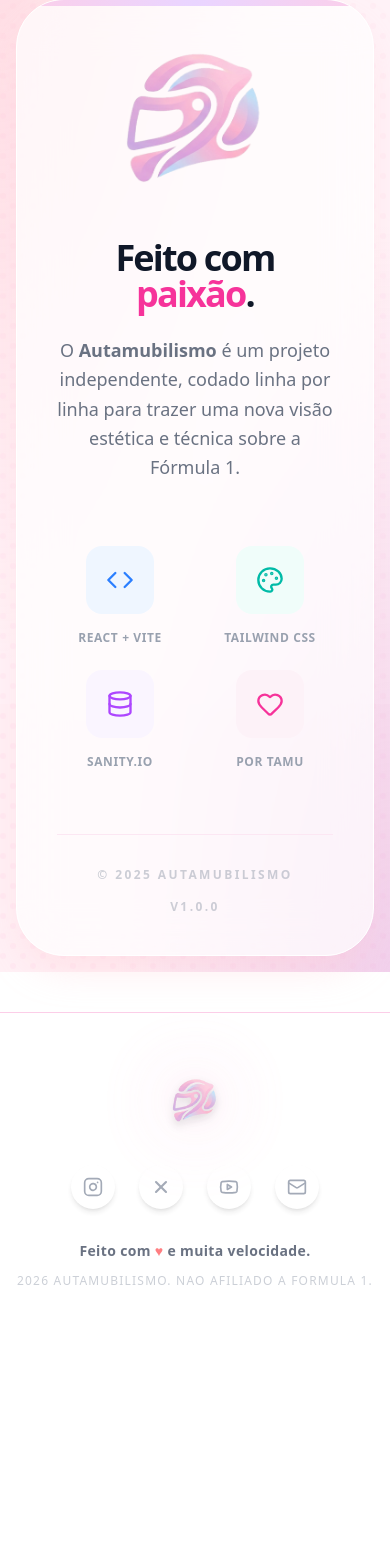
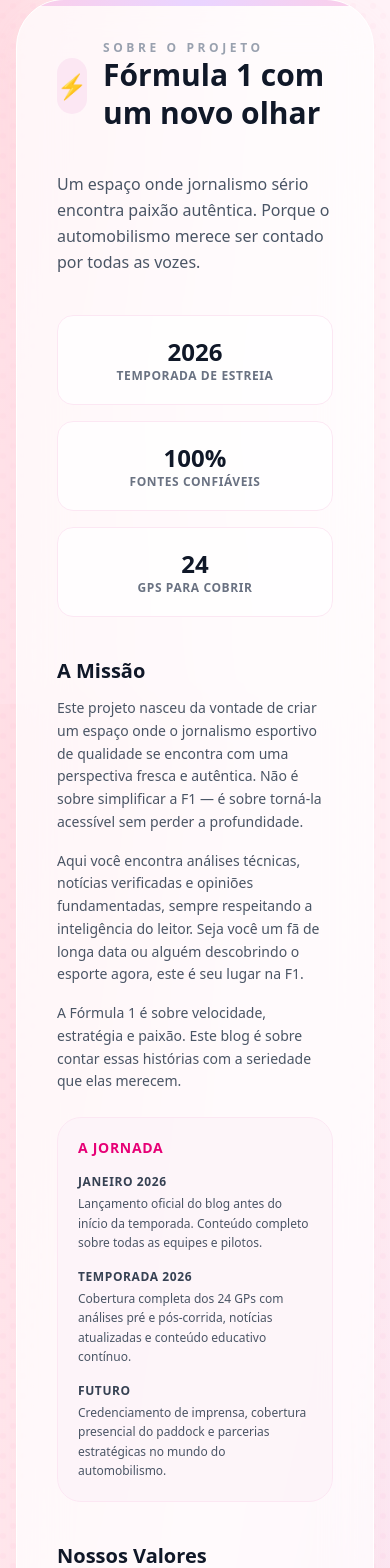
Before and after one commit to autamubilismo/autamubilismo, a Next.js app: page /credits in a window 390 px wide. Shown: the part 140-1708 px from the top of the page. Before the commit the page ends 1493 px from the top, so only its background shows below. Built offline with nearby package versions, Linux system fonts and the light colour scheme.

Commit message:
home fixed

```diff
--- a/app/credits/page.jsx
+++ b/app/credits/page.jsx
@@ -1,11 +1,10 @@
 'use client';
 
-import { Heart, Code, Palette, Database, ChevronLeft, Terminal } from 'lucide-react';
+import { ChevronLeft } from 'lucide-react';
 import Link from 'next/link';
 import { useTheme } from '@/components/layout/ThemeContext';
 
-// --- COMPONENTE INTERNO: BackButton ---
-const BackButton = ({ to = "/", theme }) => {
+const BackButton = ({ to = '/', theme }) => {
   const isLight = theme === 'light';
   return (
     <Link
@@ -27,7 +26,6 @@ const CreditsPage = () => {
   const resolvedTheme = theme || 'light';
   const isLight = resolvedTheme === 'light';
 
-  // --- BACKGROUNDS ---
   const lightPattern = {
     backgroundColor: '#FFF0F5',
     backgroundImage: `
@@ -44,100 +42,223 @@ const CreditsPage = () => {
       linear-gradient(90deg, rgba(189, 0, 255, 0.03) 1px, transparent 1px),
       radial-gradient(at 50% 0%, rgba(189, 0, 255, 0.15) 0px, transparent 70%)
     `,
-    backgroundSize: '40px 40px, 40px 40px, 100% 100%'
+    backgroundSize: '40px 40px, 40px 40px, 100% 100%',
   };
 
-  // --- CLASSES CSS ---
   const cardClass = isLight
     ? 'bg-white/70 backdrop-blur-xl border border-white shadow-[0_20px_40px_-12px_rgba(255,192,203,0.4)]'
     : 'bg-[#121217]/60 backdrop-blur-xl border border-white/5 hover:border-cyan-500/30 shadow-[0_0_40px_rgba(0,0,0,0.5)]';
 
-  // Lógica para remover o dourado e estilizar
-  const helmetFilterClass = isLight
-    // Light: Grayscale -> Sepia -> Hue Rotate (para rosa) -> Saturação suave
-    ? 'grayscale(100%) sepia(100%) hue-rotate(290deg) saturate(150%) brightness(110%) drop-shadow-[0_10px_20px_rgba(255,182,193,0.6)]'
-    // Dark: Grayscale (vira prata) -> Brilho aumentado -> Glow Ciano
-    : 'grayscale(100%) brightness(130%) drop-shadow-[0_0_20px_rgba(0,255,242,0.6)]';
+  const stats = [
+    { value: '2026', label: 'Temporada de Estreia' },
+    { value: '100%', label: 'Fontes Confiáveis' },
+    { value: '24', label: 'GPs para Cobrir' },
+  ];
+
+  const values = [
+    {
+      icon: '🎯',
+      title: 'Credibilidade',
+      text: 'Todas as informações são verificadas e creditadas. Trabalhamos com fontes oficiais e respeitadas no mundo do automobilismo.',
+    },
+    {
+      icon: '🔍',
+      title: 'Transparência',
+      text: 'Diferenciamos claramente notícia de opinião. Você sempre sabe quando é fato e quando é análise pessoal.',
+    },
+    {
+      icon: '💬',
+      title: 'Comunidade',
+      text: 'Este espaço é para todos os fãs de F1. Debates respeitosos, opiniões diversas e paixão compartilhada pelo esporte.',
+    },
+    {
+      icon: '📚',
+      title: 'Educação',
+      text: 'Da terminologia técnica aos circuitos históricos, tornamos o complexo mundo da F1 compreensível para todos.',
+    },
+  ];
+
+  const journey = [
+    {
+      title: 'Janeiro 2026',
+      text: 'Lançamento oficial do blog antes do início da temporada. Conteúdo completo sobre todas as equipes e pilotos.',
+    },
+    {
+      title: 'Temporada 2026',
+      text: 'Cobertura completa dos 24 GPs com análises pré e pós-corrida, notícias atualizadas e conteúdo educativo contínuo.',
+    },
+    {
+      title: 'Futuro',
+      text: 'Credenciamento de imprensa, cobertura presencial do paddock e parcerias estratégicas no mundo do automobilismo.',
+    },
+  ];
+
+  const features = [
+    '📰 Notícias: Atualizações verificadas de fontes confiáveis como F1.com, FIA, Autosport e The Race.',
+    '✍️ Artigos: Análises aprofundadas, opiniões fundamentadas e discussões sobre os temas mais relevantes da temporada.',
+    '🏎️ Informações Completas: Perfis de pilotos e equipes, guia de circuitos, calendário detalhado, classificação atualizada e muito mais.',
+    '📖 Glossário F1: Toda a terminologia do esporte explicada de forma clara — de DRS a undercut.',
+    '💬 Fanzone: Espaço para a comunidade votar, participar e interagir. Sua voz importa aqui.',
+    '🎬 Multimídia: Galeria de fotos, vídeos e conteúdo visual para complementar as análises.',
+  ];
 
   return (
     <div
       className="min-h-screen p-4 md:p-8 animate-in fade-in slide-in-from-bottom-4 duration-700 font-sans flex flex-col"
       style={isLight ? lightPattern : darkPattern}
     >
-
-      {/* Luz de Fundo Decorativa */}
       <div className="fixed inset-0 z-0 pointer-events-none overflow-hidden mix-blend-screen">
-         <div className={`absolute top-[-20%] left-[-10%] w-[800px] h-[800px] rounded-full blur-[120px] opacity-20 ${isLight ? 'bg-pink-200' : 'bg-[#bd00ff]/30 animate-pulse'}`} />
-         <div className={`absolute bottom-[-20%] right-[-10%] w-[600px] h-[600px] rounded-full blur-[100px] opacity-20 ${isLight ? 'bg-purple-200' : 'bg-[#00fff2]/20 animate-pulse'}`} />
+        <div
+          className={`absolute top-[-20%] left-[-10%] w-[800px] h-[800px] rounded-full blur-[120px] opacity-20 ${
+            isLight ? 'bg-pink-200' : 'bg-[#bd00ff]/30 animate-pulse'
+          }`}
+        />
+        <div
+          className={`absolute bottom-[-20%] right-[-10%] w-[600px] h-[600px] rounded-full blur-[100px] opacity-20 ${
+            isLight ? 'bg-purple-200' : 'bg-[#00fff2]/20 animate-pulse'
+          }`}
+        />
       </div>
 
       <div className="relative z-10 w-full max-w-7xl mx-auto flex-1 flex flex-col">
         <BackButton to="/" theme={resolvedTheme} />
 
         <div className="flex-1 flex items-center justify-center">
-          <div className={`max-w-3xl w-full p-10 md:p-20 rounded-[3rem] text-center relative overflow-hidden group ${cardClass}`}>
+          <div className={`max-w-4xl w-full p-10 md:p-16 rounded-[3rem] relative overflow-hidden group ${cardClass}`}>
+            <div
+              className={`absolute top-0 left-0 w-full h-1.5 ${
+                isLight
+                  ? 'bg-gradient-to-r from-pink-200 via-purple-200 to-pink-200'
+                  : 'bg-gradient-to-r from-cyan-500 via-fuchsia-500 to-cyan-500'
+              }`}
+            />
 
-              {/* Elementos Decorativos Internos */}
-              <div className={`absolute top-0 left-0 w-full h-1.5 ${isLight ? 'bg-gradient-to-r from-pink-200 via-purple-200 to-pink-200' : 'bg-gradient-to-r from-cyan-500 via-fuchsia-500 to-cyan-500'}`} />
-
-              {/* CAPACETE CENTRALIZADO (Com filtros aplicados) */}
-              <div className="flex justify-center mb-10 relative z-10">
-                  <div className={`relative transition-transform duration-700 group-hover:scale-110 group-hover:rotate-3`}>
-                    <img
-                        src="/img/web/helmet.png"
-                        alt="Capacete Autamubilismo"
-                        onError={(e) => {
-                          e.target.onerror = null;
-                          e.target.src = "https://cdn-icons-png.flaticon.com/512/2088/2088289.png";
-                        }}
-                        style={{ filter: helmetFilterClass }} // Aplica o filtro aqui
-                        className="w-40 h-40 md:w-52 md:h-52 object-contain"
-                    />
-                  </div>
+            <div className="relative z-10 flex flex-col gap-10">
+              <div className="flex items-center gap-4">
+                <div
+                  className={`w-14 h-14 rounded-2xl flex items-center justify-center text-2xl ${
+                    isLight ? 'bg-pink-100 text-pink-600' : 'bg-white/10 text-cyan-200'
+                  }`}
+                >
+                  ⚡
+                </div>
+                <div>
+                  <p className={`text-xs font-black uppercase tracking-[0.3em] ${isLight ? 'text-gray-400' : 'text-gray-500'}`}>
+                    Sobre o Projeto
+                  </p>
+                  <h1 className={`text-3xl md:text-5xl font-black leading-tight ${isLight ? 'text-gray-900' : 'text-white'}`}>
+                    Fórmula 1 com um novo olhar
+                  </h1>
+                </div>
               </div>
 
-              <h1 className={`text-4xl md:text-6xl font-black mb-6 tracking-tighter leading-none ${isLight ? 'text-gray-900' : 'text-white drop-shadow-[0_0_10px_rgba(255,255,255,0.3)]'}`}>
-                  Feito com <span className={isLight ? "text-pink-500" : "text-fuchsia-400"}>paixão</span>.
-              </h1>
-
-              <p className={`text-lg md:text-xl mb-16 leading-relaxed font-medium max-w-2xl mx-auto ${isLight ? 'text-gray-500' : 'text-cyan-100/70'}`}>
-                  O <strong>Autamubilismo</strong> é um projeto independente, codado linha por linha para trazer uma nova visão estética e técnica sobre a Fórmula 1.
+              <p className={`text-base md:text-lg leading-relaxed max-w-3xl ${isLight ? 'text-gray-600' : 'text-cyan-100/80'}`}>
+                Um espaço onde jornalismo sério encontra paixão autêntica. Porque o automobilismo merece ser contado por todas as vozes.
               </p>
 
-              {/* Grid de Tecnologias */}
-              <div className="grid grid-cols-2 md:grid-cols-4 gap-6 mb-16">
-                  {[
-                    { icon: Code, label: "React + Vite", colorLight: "bg-blue-50 text-blue-500", colorDark: "bg-[#1a1a20] text-cyan-400 border-cyan-500/30" },
-                    { icon: Palette, label: "Tailwind CSS", colorLight: "bg-teal-50 text-teal-500", colorDark: "bg-[#1a1a20] text-teal-400 border-teal-500/30" },
-                    { icon: Database, label: "Sanity.io", colorLight: "bg-purple-50 text-purple-500", colorDark: "bg-[#1a1a20] text-purple-400 border-purple-500/30" },
-                    { icon: Heart, label: "Por Tamu", colorLight: "bg-pink-50 text-pink-500", colorDark: "bg-[#1a1a20] text-pink-400 border-pink-500/30" }
-                  ].map((item, idx) => (
-                    <div key={idx} className="flex flex-col items-center gap-4 group/tech">
-                      <div className={`p-5 rounded-2xl transition-all duration-300 group-hover/tech:-translate-y-2 group-hover/tech:shadow-lg ${isLight ? item.colorLight : `${item.colorDark} border shadow-[0_0_15px_rgba(0,0,0,0.2)]`}`}>
-                        <item.icon size={28} className={isLight ? "" : "drop-shadow-[0_0_5px_currentColor]"} />
+              <div className="grid grid-cols-1 sm:grid-cols-3 gap-4">
+                {stats.map((item) => (
+                  <div
+                    key={item.label}
+                    className={`rounded-2xl p-5 text-center ${
+                      isLight ? 'bg-white/70 border border-pink-100' : 'bg-black/30 border border-white/10'
+                    }`}
+                  >
+                    <div className={`text-2xl font-black ${isLight ? 'text-gray-900' : 'text-white'}`}>{item.value}</div>
+                    <div className={`text-xs font-bold uppercase tracking-wider ${isLight ? 'text-gray-500' : 'text-gray-400'}`}>
+                      {item.label}
+                    </div>
+                  </div>
+                ))}
+              </div>
+
+              <div className="grid grid-cols-1 lg:grid-cols-3 gap-6 items-start">
+                <div className="lg:col-span-2">
+                  <h2 className={`text-xl font-black mb-3 ${isLight ? 'text-gray-900' : 'text-white'}`}>A Missão</h2>
+                  <p className={`text-sm md:text-base leading-relaxed ${isLight ? 'text-gray-600' : 'text-cyan-100/80'}`}>
+                    Este projeto nasceu da vontade de criar um espaço onde o jornalismo esportivo de qualidade se encontra com uma perspectiva fresca e autêntica. Não é sobre simplificar a F1 — é sobre torná-la acessível sem perder a profundidade.
+                  </p>
+                  <p className={`text-sm md:text-base leading-relaxed mt-4 ${isLight ? 'text-gray-600' : 'text-cyan-100/80'}`}>
+                    Aqui você encontra análises técnicas, notícias verificadas e opiniões fundamentadas, sempre respeitando a inteligência do leitor. Seja você um fã de longa data ou alguém descobrindo o esporte agora, este é seu lugar na F1.
+                  </p>
+                  <p className={`text-sm md:text-base leading-relaxed mt-4 ${isLight ? 'text-gray-600' : 'text-cyan-100/80'}`}>
+                    A Fórmula 1 é sobre velocidade, estratégia e paixão. Este blog é sobre contar essas histórias com a seriedade que elas merecem.
+                  </p>
+                </div>
+                <div className={`rounded-3xl p-5 ${isLight ? 'bg-pink-50/70 border border-pink-100' : 'bg-white/5 border border-white/10'}`}>
+                  <h3 className={`text-sm font-black uppercase tracking-wider mb-4 ${isLight ? 'text-pink-600' : 'text-cyan-200'}`}>
+                    A Jornada
+                  </h3>
+                  <div className="space-y-4">
+                    {journey.map((item) => (
+                      <div key={item.title}>
+                        <div className={`text-xs font-black uppercase tracking-wider ${isLight ? 'text-gray-700' : 'text-white'}`}>
+                          {item.title}
+                        </div>
+                        <p className={`text-xs leading-relaxed mt-1 ${isLight ? 'text-gray-600' : 'text-cyan-100/80'}`}>
+                          {item.text}
+                        </p>
                       </div>
-                      <span className={`text-xs font-bold uppercase tracking-wider ${isLight ? 'text-gray-400' : 'text-gray-500'}`}>
-                        {item.label}
-                      </span>
+                    ))}
+                  </div>
+                </div>
+              </div>
+
+              <div>
+                <h2 className={`text-xl font-black mb-5 ${isLight ? 'text-gray-900' : 'text-white'}`}>Nossos Valores</h2>
+                <div className="grid grid-cols-1 md:grid-cols-2 gap-4">
+                  {values.map((item) => (
+                    <div
+                      key={item.title}
+                      className={`rounded-2xl p-5 ${
+                        isLight ? 'bg-white/70 border border-pink-100' : 'bg-black/30 border border-white/10'
+                      }`}
+                    >
+                      <div className="flex items-center gap-3 mb-3">
+                        <div className={`w-10 h-10 rounded-xl flex items-center justify-center text-lg ${isLight ? 'bg-pink-100' : 'bg-white/10'}`}>
+                          {item.icon}
+                        </div>
+                        <h3 className={`text-sm font-black ${isLight ? 'text-gray-900' : 'text-white'}`}>{item.title}</h3>
+                      </div>
+                      <p className={`text-xs leading-relaxed ${isLight ? 'text-gray-600' : 'text-cyan-100/80'}`}>{item.text}</p>
                     </div>
                   ))}
+                </div>
               </div>
 
-              {/* Footer */}
-              <div className={`border-t pt-8 flex flex-col md:flex-row items-center justify-center gap-4 ${isLight ? 'border-pink-100' : 'border-white/5'}`}>
-                <p className={`text-xs font-bold uppercase tracking-[0.2em] opacity-50 ${isLight ? 'text-gray-400' : 'text-cyan-100'}`}>
-                    © 2025 Autamubilismo
+              <div>
+                <h2 className={`text-xl font-black mb-4 ${isLight ? 'text-gray-900' : 'text-white'}`}>O Que Você Encontra Aqui</h2>
+                <div className={`rounded-3xl p-5 ${isLight ? 'bg-pink-50/70 border border-pink-100' : 'bg-white/5 border border-white/10'}`}>
+                  <ul className={`space-y-3 text-sm ${isLight ? 'text-gray-700' : 'text-cyan-100/80'}`}>
+                    {features.map((item) => (
+                      <li key={item}>{item}</li>
+                    ))}
+                  </ul>
+                </div>
+              </div>
+
+              <div className={`rounded-3xl p-6 text-center ${isLight ? 'bg-white/80 border border-pink-100' : 'bg-black/30 border border-white/10'}`}>
+                <p className={`text-lg md:text-xl font-black ${isLight ? 'text-gray-900' : 'text-white'}`}>
+                  Vamos Juntos Nessa Jornada? 🏁
                 </p>
-                <span className={`hidden md:block w-1 h-1 rounded-full ${isLight ? 'bg-gray-300' : 'bg-white/20'}`}></span>
-                <p className={`text-xs font-bold uppercase tracking-[0.2em] opacity-50 ${isLight ? 'text-gray-400' : 'text-cyan-100'}`}>
-                    v1.0.0
+                <p className={`text-sm mt-2 ${isLight ? 'text-gray-600' : 'text-cyan-100/80'}`}>
+                  Acompanhe a temporada 2026 com conteúdo de qualidade, análises profundas e uma comunidade apaixonada por Fórmula 1.
                 </p>
               </div>
+            </div>
+
+            <div className={`border-t pt-8 mt-10 flex flex-col md:flex-row items-center justify-center gap-4 ${isLight ? 'border-pink-100' : 'border-white/5'}`}>
+              <p className={`text-xs font-bold uppercase tracking-[0.2em] opacity-50 ${isLight ? 'text-gray-400' : 'text-cyan-100'}`}>
+                © 2025 Autamubilismo
+              </p>
+              <span className={`hidden md:block w-1 h-1 rounded-full ${isLight ? 'bg-gray-300' : 'bg-white/20'}`} />
+              <p className={`text-xs font-bold uppercase tracking-[0.2em] opacity-50 ${isLight ? 'text-gray-400' : 'text-cyan-100'}`}>
+                v1.0.0
+              </p>
+            </div>
           </div>
         </div>
       </div>
-
-      <style>{`@import url('https://fonts.googleapis.com/css2?family=Russo+One&display=swap');`}</style>
     </div>
   );
 };
--- a/components/home/HomeClient.jsx
+++ b/components/home/HomeClient.jsx
@@ -1,9 +1,10 @@
 'use client';
 
-import { useMemo } from 'react';
+import { useEffect, useMemo, useState } from 'react';
 import { useRouter } from 'next/navigation';
 import { Heart } from 'lucide-react';
 import { lightPattern, darkPattern } from '../../constants/theme';
+import { F1_2026_CALENDAR } from '../../data/f1Calendar2026';
 import { BentoCard } from '../ui/BentoCard';
 import { NextRaceWidget } from '../widgets/NextRaceWidget';
 import { NewsWidget } from '../widgets/NewsWidget';
@@ -30,6 +31,66 @@ const toFeedItem = (item, type) => ({
   type,
   dateObj: new Date(item.publishedAt || item._createdAt || Date.now()),
 });
+
+const CountdownWidget = ({ theme }) => {
+  const isLight = theme === 'light';
+  const seasonStartDate = useMemo(() => {
+    const firstRace = F1_2026_CALENDAR[0];
+    return new Date(`${firstRace?.startDate || '2026-03-06'}T00:00:00`);
+  }, []);
+  const [timeLeft, setTimeLeft] = useState(() => seasonStartDate.getTime() - Date.now());
+
+  useEffect(() => {
+    const tick = () => {
+      setTimeLeft(seasonStartDate.getTime() - Date.now());
+    };
+
+    tick();
+    const interval = setInterval(tick, 1000 * 60);
+    return () => clearInterval(interval);
+  }, [seasonStartDate]);
+
+  const totalSeconds = Math.max(0, Math.floor(timeLeft / 1000));
+  const days = Math.floor(totalSeconds / 86400);
+  const hours = Math.floor((totalSeconds % 86400) / 3600);
+  const minutes = Math.floor((totalSeconds % 3600) / 60);
+
+  return (
+    <div className="h-full flex flex-col items-center justify-center gap-4 p-6 text-center">
+      <div
+        className={`px-4 py-2 rounded-full text-[10px] font-black uppercase tracking-[0.2em] ${
+          isLight ? 'bg-pink-100 text-pink-600' : 'bg-white/10 text-cyan-200'
+        }`}
+      >
+        Temporada F1 2026
+      </div>
+      <div className="flex items-center gap-3">
+        {[
+          { label: 'Dias', value: days },
+          { label: 'Horas', value: hours },
+          { label: 'Min', value: minutes },
+        ].map((item) => (
+          <div
+            key={item.label}
+            className={`min-w-[72px] rounded-2xl px-3 py-2 text-center shadow-sm ${
+              isLight ? 'bg-white/80 border border-pink-100' : 'bg-black/30 border border-white/10'
+            }`}
+          >
+            <div className={`text-xl font-black leading-none ${isLight ? 'text-gray-900' : 'text-white'}`}>
+              {String(item.value).padStart(2, '0')}
+            </div>
+            <div className={`text-[10px] font-bold uppercase tracking-wider ${isLight ? 'text-gray-500' : 'text-gray-400'}`}>
+              {item.label}
+            </div>
+          </div>
+        ))}
+      </div>
+      <div className={`text-xs font-bold uppercase tracking-widest ${isLight ? 'text-gray-500' : 'text-gray-400'}`}>
+        Comeca no GP da Australia
+      </div>
+    </div>
+  );
+};
 
 export const HomeClient = ({ news = [], articles = [] }) => {
   const { theme } = useTheme();
@@ -63,15 +124,38 @@ export const HomeClient = ({ news = [], articles = [] }) => {
       )}
 
       <main className="flex-1 max-w-[1400px] mx-auto p-4 md:p-8 relative z-10 w-full">
-        <div className="grid grid-cols-1 md:grid-cols-2 lg:grid-cols-4 gap-6 md:gap-8 auto-rows-[minmax(200px,auto)]">
-          <div className="lg:col-span-2 lg:row-span-1">
-            <BentoCard theme={theme} className="h-full min-h-[260px]" noPadding>
+        <div className="grid grid-cols-1 md:grid-cols-2 lg:grid-cols-4 gap-6 md:gap-8 auto-rows-[minmax(200px,auto)] lg:grid-rows-[200px_220px_220px]">
+          <div className="md:col-span-2 lg:col-span-1 lg:row-span-1 lg:col-start-1 lg:row-start-1">
+            <BentoCard theme={theme} className="h-full min-h-[200px] lg:min-h-0" noPadding>
               <NextRaceWidget theme={theme} />
             </BentoCard>
           </div>
 
-          <div className="lg:col-span-2 lg:row-span-2">
-            <BentoCard theme={theme} className="h-full min-h-[460px]" noPadding>
+          <div className="lg:col-span-1 lg:row-span-1 lg:col-start-2 lg:row-start-1">
+            <BentoCard theme={theme} className="h-full" noPadding>
+              <div className="h-full flex flex-col p-4 gap-3">
+                <div className="flex items-center justify-between px-1">
+                  <span
+                    className={`text-xs font-black uppercase tracking-[0.2em] ${
+                      theme === 'light' ? 'text-purple-400' : 'text-gray-500'
+                    }`}
+                  >
+                    Driver of the Day
+                  </span>
+                  <Heart
+                    size={20}
+                    className={`${theme === 'light' ? 'text-red-400' : 'text-pink-500'} animate-pulse`}
+                  />
+                </div>
+                <div className="flex-1 flex items-start">
+                  <KpopPhotocard driver={DRIVER_OF_DAY} theme={theme} />
+                </div>
+              </div>
+            </BentoCard>
+          </div>
+
+          <div className="md:col-span-2 lg:col-span-2 lg:row-span-1 lg:col-start-3 lg:row-start-1">
+            <BentoCard theme={theme} className="h-full min-h-[320px] lg:min-h-0" noPadding>
               <NewsWidget
                 theme={theme}
                 posts={feed}
@@ -84,50 +168,38 @@ export const HomeClient = ({ news = [], articles = [] }) => {
             </BentoCard>
           </div>
 
-          <div className="lg:col-span-1 lg:row-span-2">
+          <div className="lg:col-span-1 lg:row-span-2 lg:col-start-1 lg:row-start-2">
             <BentoCard theme={theme} className="h-full min-h-[440px]" noPadding>
               <SeasonWidget theme={theme} />
             </BentoCard>
           </div>
 
-          <div className="lg:col-span-1 lg:row-span-2 flex flex-col gap-6">
-            <div className="flex items-center justify-between px-3">
-              <span
-                className={`text-xs font-black uppercase tracking-[0.2em] ${
-                  theme === 'light' ? 'text-purple-400' : 'text-gray-500'
-                }`}
-              >
-                Driver of the Day
-              </span>
-              <Heart
-                size={20}
-                className={`${theme === 'light' ? 'text-red-400' : 'text-pink-500'} animate-pulse`}
-              />
-            </div>
-            <div className="flex-1">
-              <KpopPhotocard driver={DRIVER_OF_DAY} theme={theme} />
-            </div>
-          </div>
-
-          <div className="lg:col-span-1">
+          <div className="lg:col-span-1 lg:col-start-2 lg:row-start-2">
             <BentoCard theme={theme} className="h-full flex items-center justify-center min-h-[200px]">
               <FanzoneWidget theme={theme} />
             </BentoCard>
           </div>
 
-          <div className="lg:col-span-1">
-            <div className="grid grid-rows-2 gap-6 h-full min-h-[200px]">
-              <BentoCard theme={theme} className="flex items-center justify-center" noPadding>
-                <CuriosityWidget theme={theme} />
-              </BentoCard>
-              <BentoCard theme={theme} className="flex items-center justify-center" to="/contact" noPadding>
-                <ContactWidget theme={theme} />
-              </BentoCard>
-            </div>
+          <div className="lg:col-span-1 lg:col-start-3 lg:row-start-2">
+            <BentoCard theme={theme} className="h-full flex items-center justify-center min-h-[200px]" noPadding>
+              <CuriosityWidget theme={theme} />
+            </BentoCard>
           </div>
 
-          <div className="md:col-span-2 lg:col-span-4">
-            <BentoCard theme={theme} className="min-h-[240px]" noPadding>
+          <div className="lg:col-span-1 lg:col-start-4 lg:row-start-2">
+            <BentoCard theme={theme} className="h-full min-h-[200px]" noPadding>
+              <CountdownWidget theme={theme} />
+            </BentoCard>
+          </div>
+
+          <div className="lg:col-span-1 lg:col-start-2 lg:row-start-3">
+            <BentoCard theme={theme} className="h-full flex items-center justify-center min-h-[200px]" to="/contact" noPadding>
+              <ContactWidget theme={theme} />
+            </BentoCard>
+          </div>
+
+          <div className="md:col-span-2 lg:col-span-2 lg:col-start-3 lg:row-start-3">
+            <BentoCard theme={theme} className="h-full min-h-[200px]" noPadding>
               <NewsletterWidget theme={theme} />
             </BentoCard>
           </div>
```
Also changed, not shown: components/widgets/NewsWidget.jsx (+10 -5 lines), components/widgets/NextRaceWidget.jsx (+4 -4 lines), 2 other files (tests, documents, lock files or other folders).
